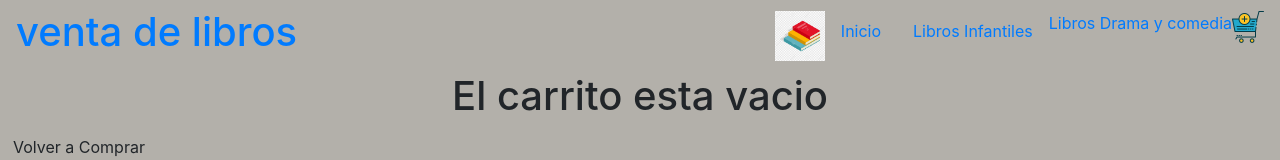
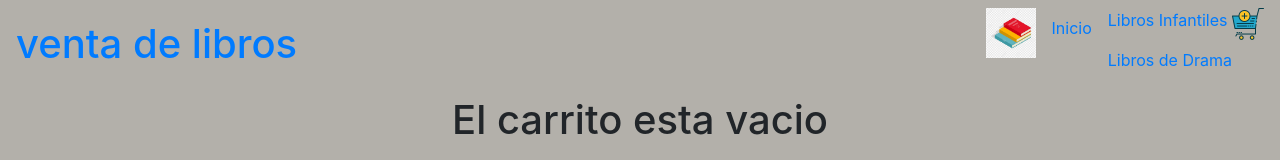
Before and after one commit to nikodw90/proyecto-react, a React (Create React App) app: page /cart in a window 1280 px wide. Shown: the top 160 px of the page. Built offline with nearby package versions, Linux system fonts and the light colour scheme; no server answers; the database is empty.

Commit message:
se actualizo links para tomar datos de firebase

```diff
--- a/src/App.js
+++ b/src/App.js
@@ -41,7 +41,7 @@ function App() {
                <Route exact path={'/'}>
                   <ItemListContainer fireItems={fireItems}/>
                </Route>
-               <Route exact path={'/detalle/:categoryId'}>
+               <Route exact path={'/category/:categoryId'}>
                   <ItemListContainer fireItems={fireItems}/>
                </Route>
                <Route path={ '/detalle/:productId'}>
--- a/src/componets/cartContex.jsx
+++ b/src/componets/cartContex.jsx
@@ -34,9 +34,9 @@ export const ShopProvider = ({ children }) => {
 
       const productoB = {
         id: productoA.id,
-        nombre: productoA.nombre,
+        nombre: productoA.name,
         img: productoA.img,
-        precio: productoA.precio,
+        precio: productoA.price,
         amount: nuevaCantidad,
       };
 
@@ -47,9 +47,9 @@ export const ShopProvider = ({ children }) => {
     } else {
       const newItem = {
         id: product.id,
-        nombre: product.nombre,
+        nombre: product.name,
         img: product.img,
-        precio: product.precio,
+        precio: product.price,
         amount: contador,
       };
       setCart([...cart, newItem]);
--- a/src/componets/navbar/index.js
+++ b/src/componets/navbar/index.js
@@ -3,7 +3,14 @@ import { Nav } from 'react-bootstrap';
 import { Link } from 'react-router-dom';
 import CartWidget from '../CartWidget';
 
-
+const categorias = [{
+  categoryId: "infantil",
+  name: "Libros Infantiles"
+},
+{
+  categoryId: "drama",
+  name: "Libros de Drama"
+}]
 
 
 export function MenuComponet() {
@@ -19,10 +26,9 @@ export function MenuComponet() {
              <Nav.Link variant="primary" href="/">Inicio</Nav.Link>
            </Nav.Item>
            <Nav.Item>
-                <Nav.Link variant="primary" href="/">Libros Infantiles</Nav.Link>
-           </Nav.Item>
-           <Nav.Item>
-                <Link to={`/category/categoryId` } >Libros Drama y comedia</Link>
+              { categorias.map( category => <Link to={`/category/${category.categoryId}`}>
+                    <p>{category.name}</p>
+                    </Link>)}
            </Nav.Item>
            <Nav.Item>
              <Link className="cartWidget" to={"/cart"}><img src="./imagenes/widget.png" /><CartWidget/></Link>
--- a/src/containers/ItemDetail.jsx
+++ b/src/containers/ItemDetail.jsx
@@ -26,7 +26,6 @@ export const ItemDetail = ({ id, name, price, img, stock }) => {
     <Card style={{ width: "18rem" }}>
       <Card.Img src={img} />
       <Card.Body>
-        <Card.Text>{id}</Card.Text>
         <Card.Title>{name}</Card.Title>
         <Card.Text>{stock}</Card.Text>
         <Card.Text>{"$" + price}</Card.Text>
```
